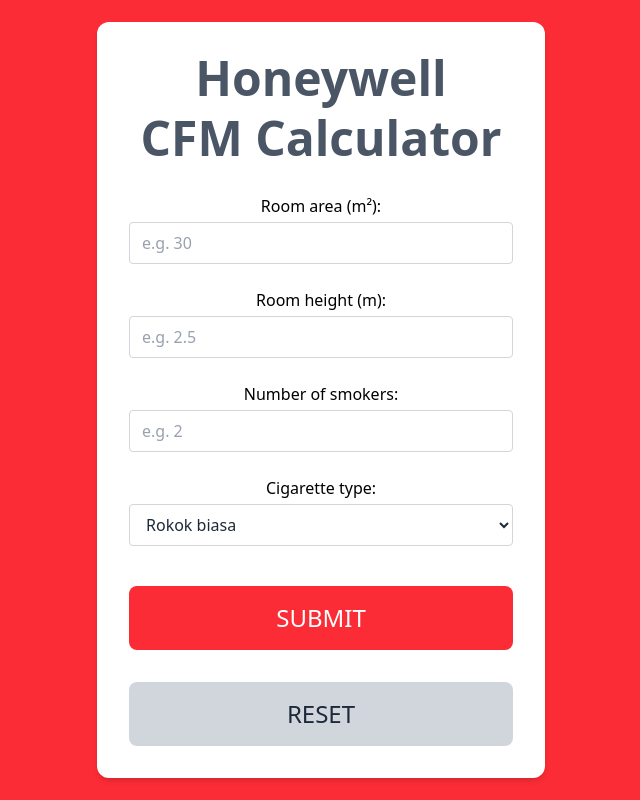
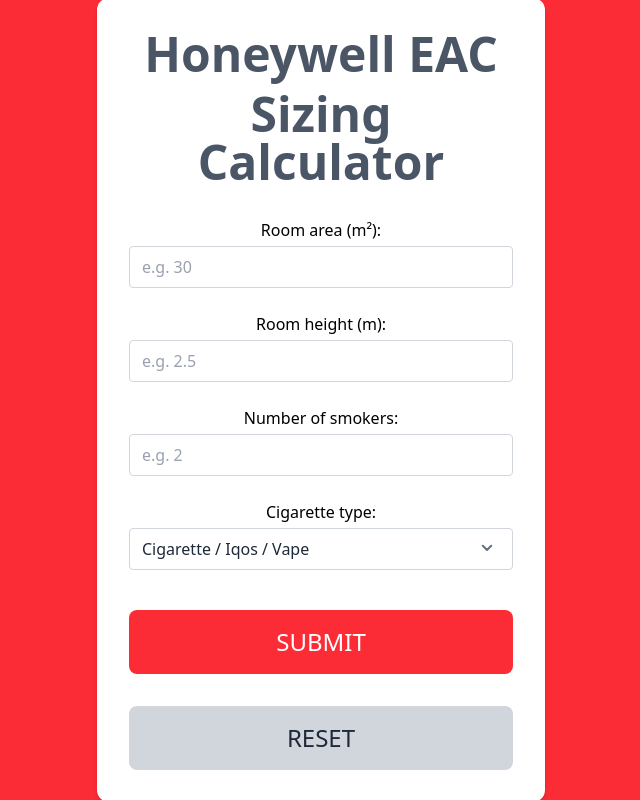
Before and after one commit to xtephenz/HoneywellCFMCalc, a React (Vite) app: page / in a window 1280 px wide. Shown: the whole page, without its empty margins (319-959 px from the left). Built offline with nearby package versions, Linux system fonts and the light colour scheme.

Commit message:
edit text and chevron

```diff
--- a/src/App.jsx
+++ b/src/App.jsx
@@ -53,8 +53,8 @@ function App () {
     } else {
       return (
         <span>
-          <span className='block sm:inline lg:block'>Honeywell</span>
-          <span className='block pt-3'>CFM Calculator</span>
+          <span className='block sm:inline lg:block'>Honeywell EAC</span>
+          <span className='block pt-3'>Sizing Calculator</span>
         </span>
       )
     }
@@ -101,18 +101,31 @@ function App () {
                 className='w-full px-3 py-2 border border-gray-300 rounded focus:outline-none focus:ring-2 focus:ring-blue-400 text-gray-800 placeholder-gray-400'
               />
             </div>
-            <div>
+            <div className='relative'>
               <label className='block mb-1 font-medium'>Cigarette type:</label>
               <select
                 name='cigarette'
                 id='cigarette'
                 value={cigaretteType}
                 onChange={e => setCigaretteType(e.target.value)}
-                className='w-full px-3 py-2 border border-gray-300 rounded focus:outline-none focus:ring-2 focus:ring-blue-400 text-gray-800'
+                className='w-full px-3 pr-8 py-2 border border-gray-300 rounded appearance-none focus:outline-none focus:ring-2 focus:ring-blue-400 text-gray-800'
               >
-                <option value='rokokBiasa'>Rokok biasa</option>
+                <option value='rokokBiasa'>Cigarette / Iqos / Vape</option>
                 <option value='cigar'>Cigar</option>
               </select>
+              <div className='pointer-events-none absolute top-9 right-0 flex items-center pr-3 text-gray-500'>
+                <svg
+                  className='h-7 w-7'
+                  viewBox='0 0 20 20'
+                  fill='none'
+                  stroke='currentColor'
+                  strokeWidth='1.5'
+                  strokeLinecap='round'
+                  strokeLinejoin='round'
+                >
+                  <path d='M7 7l3 3 3-3' />
+                </svg>
+              </div>
             </div>
             <button
               type='submit'
```
